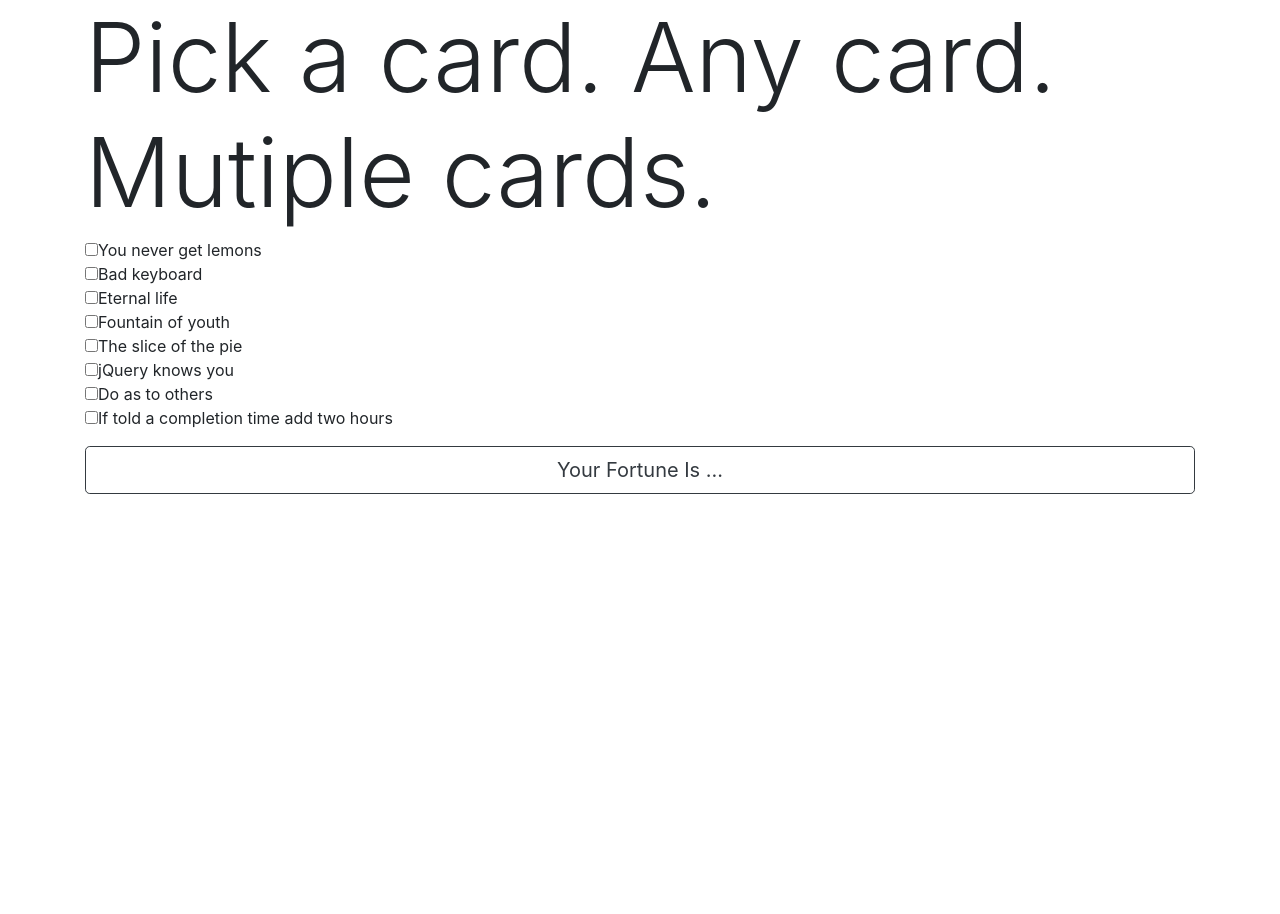
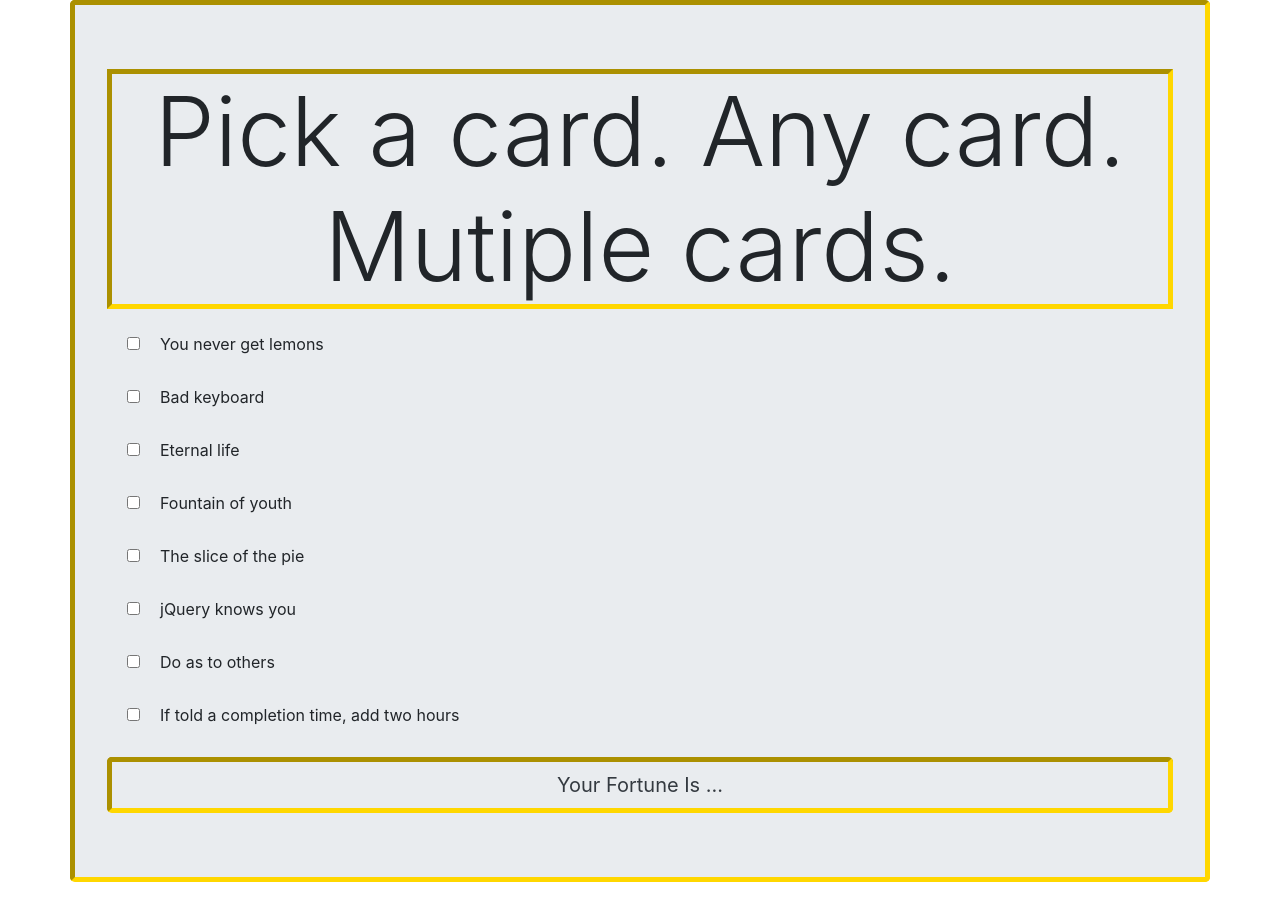
Before and after one commit to Griflongtin/fortune-teller, a plain HTML site: page fortune-teller/index.html in a window 1280 px wide. Before the commit the page ends 800 px from the top, so only its background shows below. Drawn offline with Linux system fonts and the light colour scheme.

Commit message:
Add styling

```diff
--- a/fortune-teller/css/styles.css
+++ b/fortune-teller/css/styles.css
@@ -0,0 +1,14 @@
+.head {
+  border-style: inset;
+  border-color: gold;
+  border-width: 5px;
+}
+h1 {
+  text-align: center;
+}
+input {
+  margin: 20px;
+  border-color: bla;
+  border-style: inset;
+  border-width: 2px;
+}
--- a/fortune-teller/index.html
+++ b/fortune-teller/index.html
@@ -9,8 +9,8 @@
     <title>Fortune Teller</title>
   </head>
   <body>
-    <div class="container">
-      <h1 class=display-1>Pick a card. Any card. Mutiple cards.</h1>
+    <div class="container jumbotron head">
+      <h1 class="display-1 head">Pick a card. Any card. Mutiple cards.</h1>
       <form>
         <div class="form-group">
           <input type="checkbox" name="pick-a-card" value="-1">You never get lemons<br>
@@ -20,9 +20,9 @@
           <input type="checkbox" name="pick-a-card" value="2">The slice of the pie<br>
           <input type="checkbox" name="pick-a-card" value="2">jQuery knows you<br>
           <input type="checkbox" name="pick-a-card" value="2">Do as to others<br>
-          <input type="checkbox" name="pick-a-card" value="2">If told a completion time add two hours<br>
+          <input type="checkbox" name="pick-a-card" value="2">If told a completion time, add two hours<br>
         </div>
-        <button class="btn btn-outline-dark btn-lg btn-block" type="submit">Your Fortune Is ...</button>
+        <button class="btn btn-outline-dark btn-lg btn-block head" type="submit">Your Fortune Is ...</button>
       </form>
       <div id="output-good">
 
```
